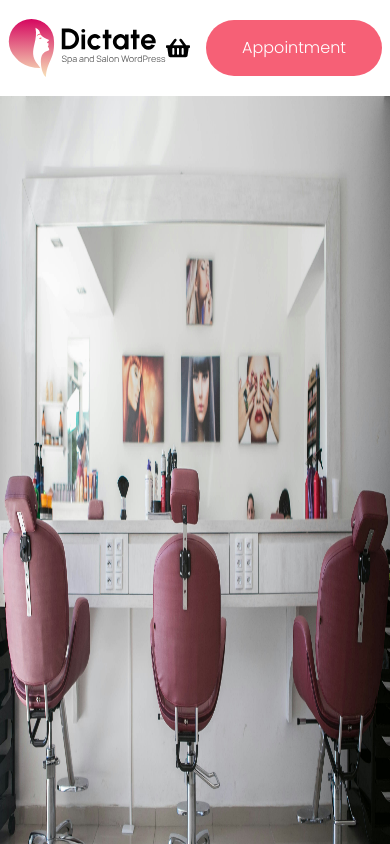
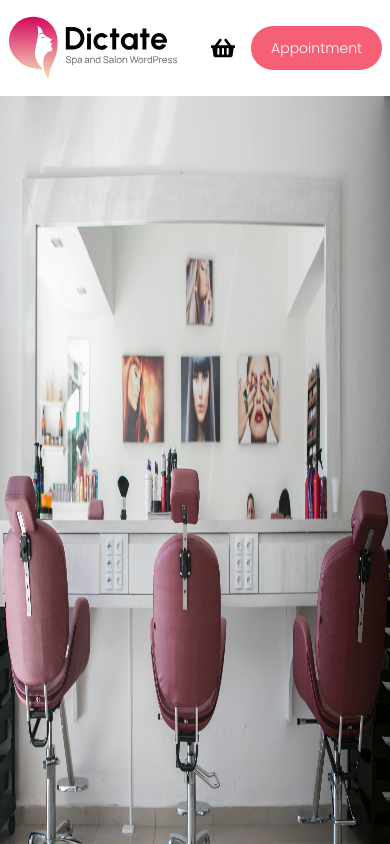
Before and after one commit to Hassanjaved17/Salon-Website, a React (Vite) app in the folder Frontend-web/: page / in a window 390 px wide. Shown: the top 844 px of the page. Built offline with nearby package versions, Linux system fonts and the light colour scheme.

Commit message:
update btn

```diff
--- a/Frontend-web/src/Components/header/Navbar.jsx
+++ b/Frontend-web/src/Components/header/Navbar.jsx
@@ -42,9 +42,10 @@ const Navbar = () => {
           <div className="text-2xl cursor-pointer">
             <FaShoppingBasket />
           </div>
-          <button className="rounded-full bg-[#F66076] text-white font-light px-9 py-4">
-            Appointment
-          </button>
+          <button className="rounded-full bg-[#F66076] text-white font-light px-5 py-3 md:px-9 md:py-4 text-sm md:text-base">
+  Appointment
+</button>
+
         </div>
       </div>
     </nav>
```
